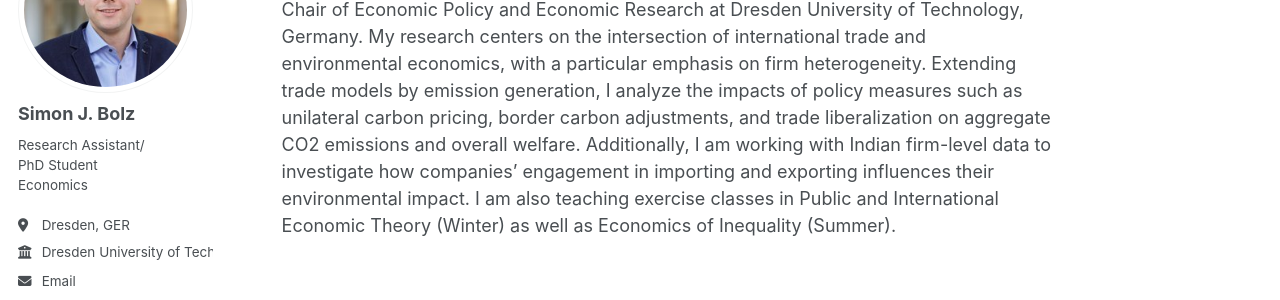
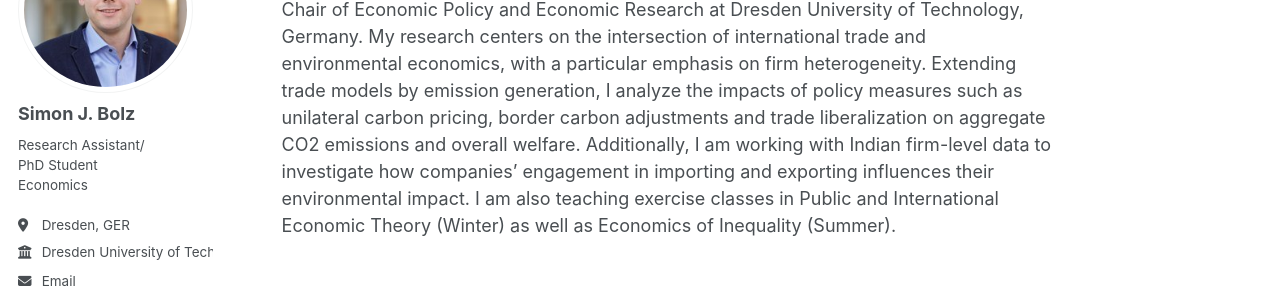
Before and after one commit to sjbolz/sjbolz.github.io, a Jekyll site: the page built from _pages/about.md, in a window 1280 px wide. Shown: the part 179-479 px from the top of the page. Built offline with Jekyll 4.4.1, drawn with Linux system fonts in a browser that asks for light colours; some of the changed text lies outside the part shown.

```diff
--- a/_pages/about.md
+++ b/_pages/about.md
@@ -8,4 +8,4 @@ redirect_from:
 ---
 
 
-I am currently working as a [research assistant](https://tu-dresden.de/bu/wirtschaft/vwl/wuw/die-professur/mitarbeiter/simon-johannes-bolz) and pursuing my Ph.D. in Economics at the Chair of Economic Policy and Economic Research at Dresden University of Technology, Germany. My research centers on the intersection of international trade and environmental economics, with a particular emphasis on firm heterogeneity. Extending trade models by emission generation, I analyze the impacts of policy measures such as unilateral carbon pricing, border carbon adjustments, and trade liberalization on aggregate CO2 emissions and overall welfare. Additionally, I am working with Indian firm-level data to investigate how companies' engagement in importing and exporting influences their environmental impact. I am also teaching exercise classes in Public and International Economic Theory (Winter) as well as Economics of Inequality (Summer).
+I am currently working as a [research assistant](https://tu-dresden.de/bu/wirtschaft/vwl/wuw/die-professur/mitarbeiter/simon-johannes-bolz) and pursuing my Ph.D. in Economics at the Chair of Economic Policy and Economic Research at Dresden University of Technology, Germany. My research centers on the intersection of international trade and environmental economics, with a particular emphasis on firm heterogeneity. Extending trade models by emission generation, I analyze the impacts of policy measures such as unilateral carbon pricing, border carbon adjustments and trade liberalization on aggregate CO2 emissions and overall welfare. Additionally, I am working with Indian firm-level data to investigate how companies' engagement in importing and exporting influences their environmental impact. I am also teaching exercise classes in Public and International Economic Theory (Winter) as well as Economics of Inequality (Summer).
```
